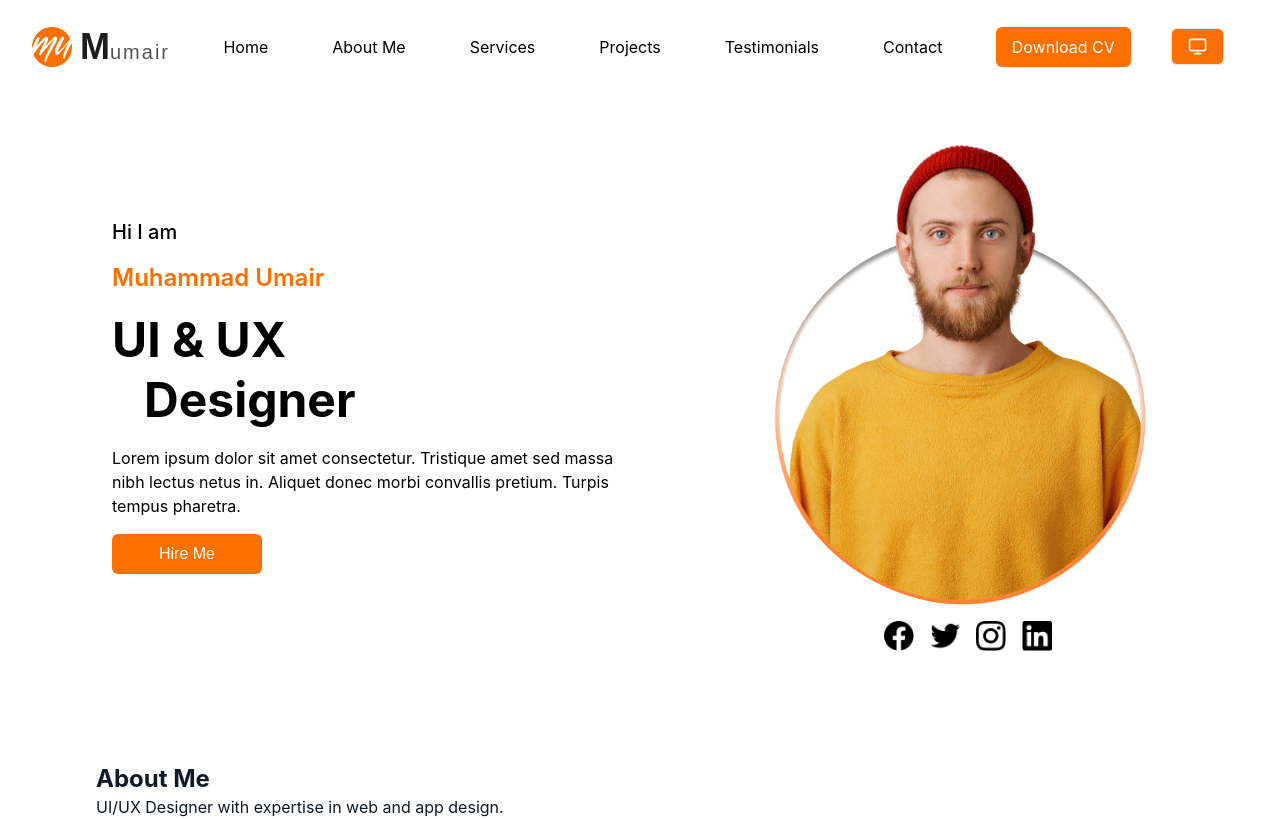
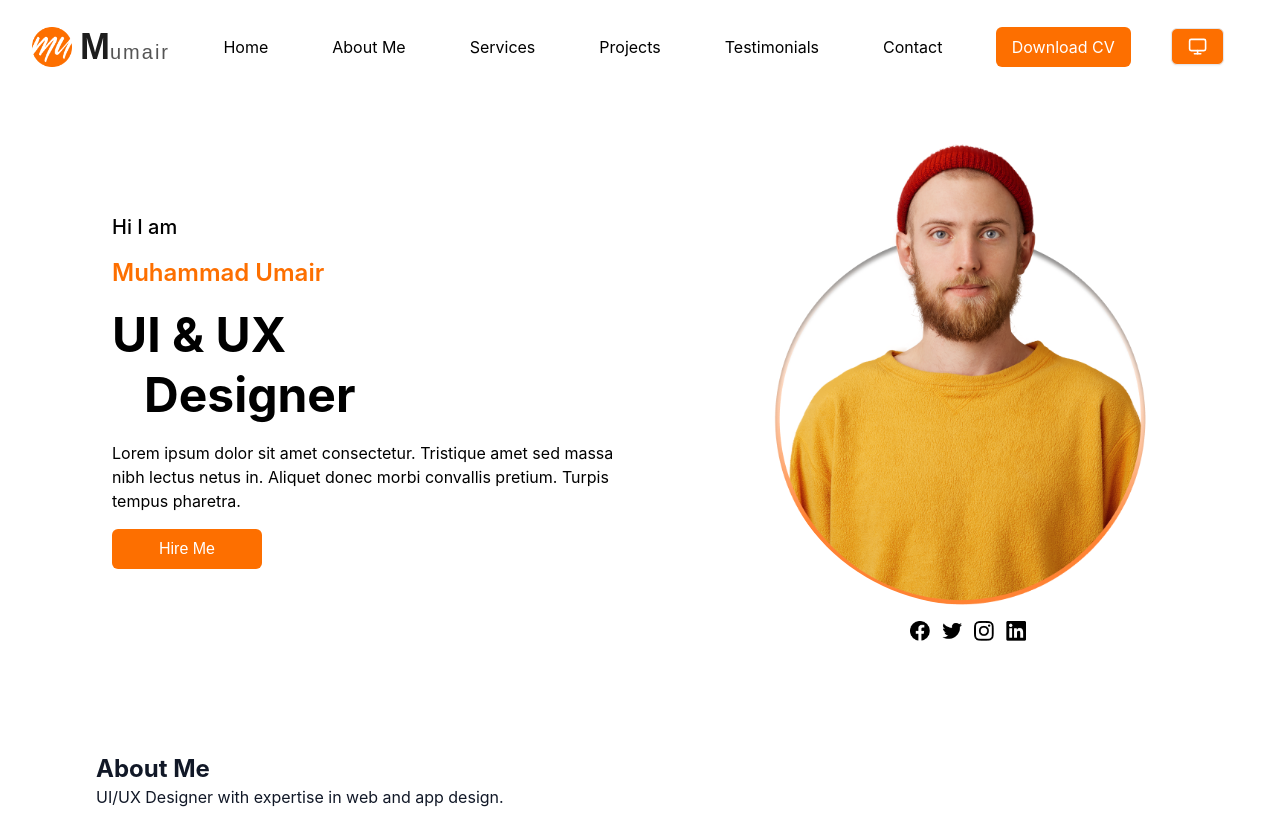
Before and after one commit to brij1728/personal-portfolio, a Next.js app: page / in a window 1280 px wide. Shown: the top 819 px of the page. Built offline with nearby package versions, Linux system fonts and the light colour scheme.

Commit message:
feat: update social media icons size and spacing in Home component

```diff
--- a/src/components/Home/Home.tsx
+++ b/src/components/Home/Home.tsx
@@ -32,30 +32,30 @@ export const Home = () => {
           height={400}
           className="rounded-full"
         />
-        <div className="flex justify-center items-center gap-4 pt-4">
+        <div className="flex justify-center items-center gap-3 pt-4">
           <Image
             src="/facebook.png"
             alt="Facebook"
-            width={30}
-            height={30}
+            width={20}
+            height={20}
           />
           <Image
             src="/twitter.png"
             alt="Twitter"
-            width={30}
-            height={30}
+            width={20}
+            height={20}
           />
           <Image
             src="/instagram.png"
             alt="Instagram"
-            width={30}
-            height={30}
+            width={20}
+            height={20}
           />
           <Image
             src="/linkedin.png"
             alt="Linkedin"
-            width={30}
-            height={30}
+            width={20}
+            height={20}
           />
         </div>
       </div>
```
